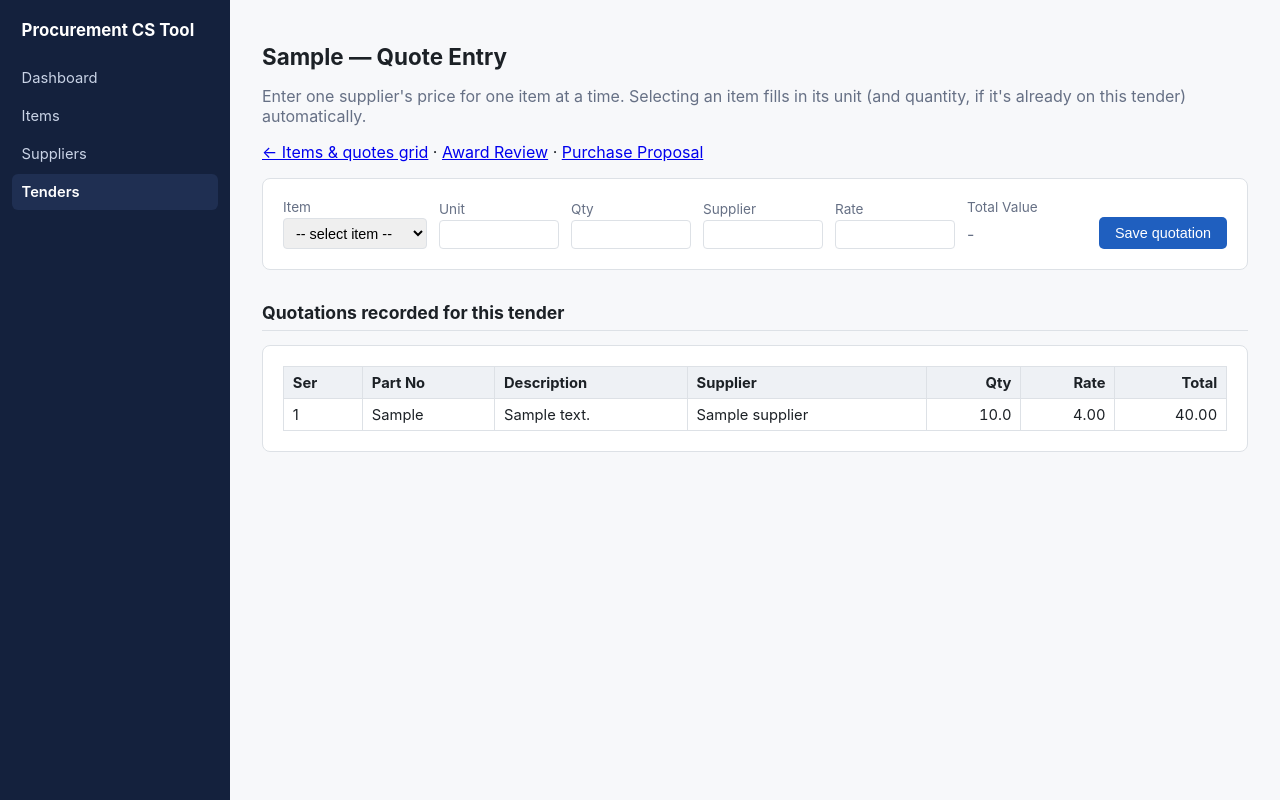
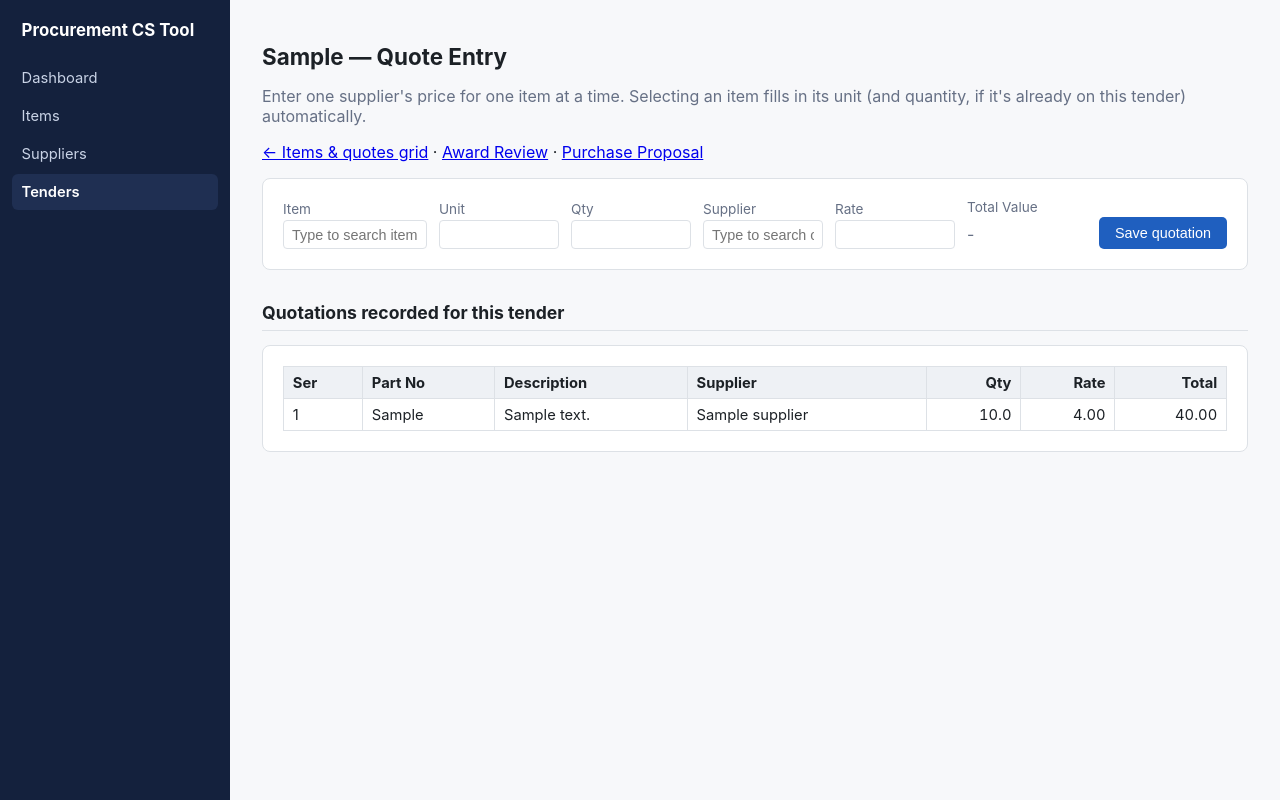
Before and after one commit to pretyiman/procurement-cs-tool, a FastAPI app: page /tenders/1/quote-entry in a window 1280 px wide. Run offline with FastAPI, Linux system fonts and the light colour scheme; tables that the repository leaves empty hold one stand-in row (values such as "Sample post").

Commit message:
Replace item dropdown and supplier datalist with type-ahead search
Adds a reusable vanilla-JS combobox (initSearchSelect in base.html):
type into a text input, get a filtered dropdown of matches, click or
arrow+Enter to select. Two modes: "catalog" (items) requires an
actual selection - a hidden field only gets a value when a real
catalog entry is picked, guarded client-side (can't submit without
one) and already validated server-side (unchanged). "Free-text"
mode (suppliers) has no hidden field - the visible input carries its
own name and submits whatever was typed, matched or not, since
typing a new supplier name is valid (creates it) - same semantics
the old datalist had, just with a nicer UI.

Replaces: tender_detail.html's item <select> and supplier datalist,
quote_entry.html's item <select> (was driven by onchange + data-*
attributes for unit/qty auto-fill, now driven by the widget's
onSelect callback) and supplier datalist. Catalog/supplier lists are
passed to templates as JSON (via a new _json_for_script() helper in
main.py that also escapes "</" defensively) rather than iterated as
<option> tags.

Verified: pytest tests/ (23, unchanged) passes - the POST endpoints
these widgets feed into were not touched, only how the browser gets
data into them. Manually confirmed via a running server that both
pages render valid, correctly-escaped JSON (checked unicode/quote/
special-character item descriptions from the CS.xlsx fixture came
through intact) and that submitting through the actual quote-entry
endpoint still works end-to-end.

```diff
--- a/app/main.py
+++ b/app/main.py
@@ -1,3 +1,4 @@
+import json
 import shutil
 import tempfile
 import zipfile
@@ -32,6 +33,13 @@ templates = Jinja2Templates(directory=str(resource_path("templates")))
 @app.on_event("startup")
 def on_startup() -> None:
     create_db_and_tables()
+
+
+def _json_for_script(data) -> str:
+    """json.dumps, safe to embed inside a <script> tag (escapes a literal
+    "</" so an item description etc. can never accidentally close the
+    surrounding script element)."""
+    return json.dumps(data).replace("</", "<\\/")
 
 
 @app.get("/health")
@@ -287,6 +295,10 @@ def tender_detail(tender_id: int, request: Request, session: Session = Depends(g
 
     catalog_items = session.exec(select(ItemMaster)).all()
     catalog_items.sort(key=lambda im: (im.part_no, im.description))
+    catalog_items_json = _json_for_script(
+        [{"id": im.id, "label": f"{im.part_no} - {im.description} ({im.default_unit})"} for im in catalog_items]
+    )
+    supplier_names_json = _json_for_script([{"id": n, "label": n} for n in all_supplier_names])
 
     return templates.TemplateResponse(
         request,
@@ -299,7 +311,8 @@ def tender_detail(tender_id: int, request: Request, session: Session = Depends(g
             "item_rows": item_rows,
             "firm_summaries": cs.firm_summaries,
             "grand_total": cs.grand_total,
-            "catalog_items": catalog_items,
+            "catalog_items_json": catalog_items_json,
+            "supplier_names_json": supplier_names_json,
         },
     )
 
@@ -498,14 +511,26 @@ def quote_entry_form(tender_id: int, request: Request, session: Session = Depend
         )
     recorded.sort(key=lambda r: (r["ser"], r["supplier_name"]))
 
+    catalog_items_json = _json_for_script(
+        [
+            {
+                "id": im.id,
+                "label": f"{im.part_no} - {im.description}",
+                "unit": im.default_unit,
+                "qty": qty_by_item_master.get(im.id, ""),
+            }
+            for im in catalog_items
+        ]
+    )
+    supplier_names_json = _json_for_script([{"id": n, "label": n} for n in all_supplier_names])
+
     return templates.TemplateResponse(
         request,
         "quote_entry.html",
         {
             "tender": tender,
-            "catalog_items": catalog_items,
-            "qty_by_item_master": qty_by_item_master,
-            "all_supplier_names": all_supplier_names,
+            "catalog_items_json": catalog_items_json,
+            "supplier_names_json": supplier_names_json,
             "recorded": recorded,
         },
     )
--- a/app/templates/base.html
+++ b/app/templates/base.html
@@ -121,6 +121,18 @@
     .price-pill.lowest { border-color: var(--lowest-border); background: var(--lowest-bg); font-weight: 600; }
     .price-pill.awarded { outline: 2px solid var(--accent); }
     .badge { font-size: 0.72rem; text-transform: uppercase; letter-spacing: 0.03em; padding: 0.1rem 0.4rem; border-radius: 4px; background: var(--lowest-border); color: white; margin-left: 0.35rem; }
+    .search-select { position: relative; }
+    .search-select-menu {
+      position: absolute; top: 100%; left: 0; right: 0; margin-top: 2px;
+      background: white; border: 1px solid var(--border); border-radius: 6px;
+      max-height: 220px; overflow-y: auto; z-index: 20;
+      box-shadow: 0 4px 12px rgba(0,0,0,0.12);
+      display: none;
+    }
+    .search-select-menu.open { display: block; }
+    .search-select-option { padding: 0.4rem 0.6rem; cursor: pointer; font-size: 0.88rem; }
+    .search-select-option:hover, .search-select-option.active { background: #eef1f5; }
+    .search-select-empty { padding: 0.4rem 0.6rem; color: var(--muted); font-size: 0.85rem; font-style: italic; }
     @media (max-width: 780px) {
       .app-shell { flex-direction: column; }
       aside.sidebar { width: 100%; height: auto; position: static; }
@@ -144,5 +156,94 @@
       </main>
     </div>
   </div>
+  <script>
+    // Reusable type-ahead combobox. `items` is [{id, label, ...extra}].
+    // Catalog mode (opts.strict=true, default): a hidden input (class
+    // search-select-hidden) only gets a value when an option is actually
+    // selected - the caller must reject empty submissions server-side.
+    // Free-text mode (opts.strict=false): no hidden input needed, the
+    // visible input carries its own `name` and submits whatever was
+    // typed, matched or not (used for suppliers - typing a new name is
+    // valid, it creates a new supplier).
+    function initSearchSelect(rootId, items, opts) {
+      opts = opts || {};
+      var root = document.getElementById(rootId);
+      var input = root.querySelector('.search-select-input');
+      var hidden = root.querySelector('.search-select-hidden');
+      var menu = root.querySelector('.search-select-menu');
+      var activeIndex = -1;
+      var currentMatches = [];
+
+      function render(matches) {
+        currentMatches = matches;
+        activeIndex = -1;
+        menu.innerHTML = '';
+        if (matches.length === 0) {
+          var empty = document.createElement('div');
+          empty.className = 'search-select-empty';
+          empty.textContent = 'No matches';
+          menu.appendChild(empty);
+        } else {
+          matches.slice(0, 25).forEach(function (item) {
+            var opt = document.createElement('div');
+            opt.className = 'search-select-option';
+            opt.textContent = item.label;
+            opt.addEventListener('mousedown', function (e) {
+              e.preventDefault();
+              select(item);
+            });
+            menu.appendChild(opt);
+          });
+        }
+        menu.classList.add('open');
+      }
+
+      function select(item) {
+        input.value = item.label;
+        if (hidden) hidden.value = item.id;
+        menu.classList.remove('open');
+        if (opts.onSelect) opts.onSelect(item);
+      }
+
+      function updateActive(options) {
+        options.forEach(function (o, i) { o.classList.toggle('active', i === activeIndex); });
+      }
+
+      function filter() {
+        var q = input.value.trim().toLowerCase();
+        if (hidden) hidden.value = '';
+        if (!q) { menu.classList.remove('open'); return; }
+        var matches = items.filter(function (it) {
+          return it.label.toLowerCase().indexOf(q) !== -1;
+        });
+        render(matches);
+      }
+
+      input.addEventListener('input', filter);
+      input.addEventListener('focus', function () { if (input.value.trim()) filter(); });
+      input.addEventListener('keydown', function (e) {
+        var options = menu.querySelectorAll('.search-select-option');
+        if (e.key === 'ArrowDown') {
+          e.preventDefault();
+          activeIndex = Math.min(activeIndex + 1, options.length - 1);
+          updateActive(options);
+        } else if (e.key === 'ArrowUp') {
+          e.preventDefault();
+          activeIndex = Math.max(activeIndex - 1, 0);
+          updateActive(options);
+        } else if (e.key === 'Enter') {
+          if (menu.classList.contains('open') && activeIndex >= 0 && currentMatches[activeIndex]) {
+            e.preventDefault();
+            select(currentMatches[activeIndex]);
+          }
+        } else if (e.key === 'Escape') {
+          menu.classList.remove('open');
+        }
+      });
+      document.addEventListener('click', function (e) {
+        if (!root.contains(e.target)) menu.classList.remove('open');
+      });
+    }
+  </script>
 </body>
 </html>
--- a/app/templates/quote_entry.html
+++ b/app/templates/quote_entry.html
@@ -12,16 +12,13 @@
 <div class="card">
   <form method="post" action="/tenders/{{ tender.id }}/quote-entry" class="row-form" id="quote-entry-form">
     <div class="field" style="flex:2">
-      <label for="item_master_id">Item</label>
-      <select id="item_master_id" name="item_master_id" required onchange="onItemChange(this)">
-        <option value="">-- select item --</option>
-        {% for im in catalog_items %}
-        <option value="{{ im.id }}" data-unit="{{ im.default_unit }}"
-                data-qty="{{ qty_by_item_master.get(im.id, '') }}">
-          {{ im.part_no }} - {{ im.description }}
-        </option>
-        {% endfor %}
-      </select>
+      <label for="item-search-input">Item</label>
+      <div class="search-select" id="item-search">
+        <input type="text" id="item-search-input" class="search-select-input" autocomplete="off"
+               placeholder="Type to search items...">
+        <input type="hidden" class="search-select-hidden" name="item_master_id">
+        <div class="search-select-menu"></div>
+      </div>
     </div>
     <div class="field" style="max-width:90px">
       <label for="unit_display">Unit</label>
@@ -32,11 +29,12 @@
       <input type="text" id="qty" name="qty" required oninput="updateTotal()">
     </div>
     <div class="field">
-      <label for="supplier_name">Supplier</label>
-      <input type="text" id="supplier_name" name="supplier_name" list="supplier-names" required>
-      <datalist id="supplier-names">
-        {% for n in all_supplier_names %}<option value="{{ n }}">{% endfor %}
-      </datalist>
+      <label for="supplier-search-input">Supplier</label>
+      <div class="search-select" id="supplier-search">
+        <input type="text" id="supplier-search-input" class="search-select-input" name="supplier_name"
+               autocomplete="off" required placeholder="Type to search or add a new supplier...">
+        <div class="search-select-menu"></div>
+      </div>
     </div>
     <div class="field" style="max-width:110px">
       <label for="rate">Rate</label>
@@ -71,17 +69,28 @@
 </div>
 
 <script>
-function onItemChange(select) {
-  var opt = select.options[select.selectedIndex];
-  document.getElementById('unit_display').value = opt ? (opt.dataset.unit || '') : '';
-  document.getElementById('qty').value = opt ? (opt.dataset.qty || '') : '';
-  updateTotal();
-}
   function updateTotal() {
     var qty = parseFloat(document.getElementById('qty').value);
     var rate = parseFloat(document.getElementById('rate').value);
     var display = document.getElementById('total_display');
     display.textContent = (!isNaN(qty) && !isNaN(rate)) ? (qty * rate).toFixed(2) : '-';
   }
+
+  initSearchSelect('item-search', {{ catalog_items_json | safe }}, {
+    onSelect: function (item) {
+      document.getElementById('unit_display').value = item.unit || '';
+      document.getElementById('qty').value = item.qty || '';
+      updateTotal();
+    }
+  });
+  initSearchSelect('supplier-search', {{ supplier_names_json | safe }});
+
+  document.getElementById('quote-entry-form').addEventListener('submit', function (e) {
+    var hidden = document.querySelector('#item-search .search-select-hidden');
+    if (!hidden.value) {
+      e.preventDefault();
+      alert('Please pick an item from the search results.');
+    }
+  });
 </script>
 {% endblock %}
```
Also changed, not shown: app/templates/tender_detail.html (+27 -14 lines). Lines whose indentation alone changed are shown as unchanged.
